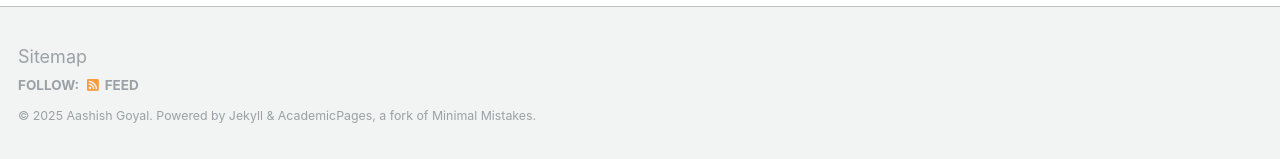
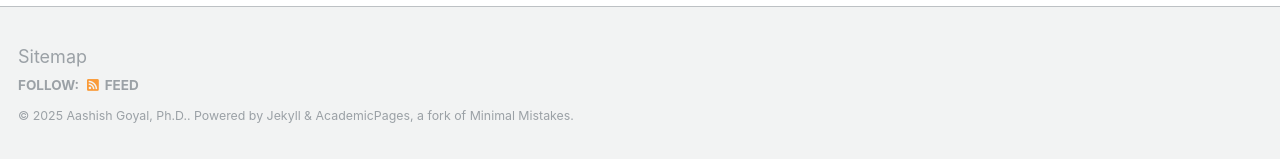
Before and after one commit to aashishgoyal0110/aashishgoyal0110.github.io, a Jekyll site: the page built from _pages/misc.md, in a window 1280 px wide. Shown: the part 738-897 px from the top of the page. Built offline with Jekyll 4.4.1, drawn with Linux system fonts in a browser that asks for light colours; some web fonts are replaced.

```diff
--- a/_config.yml
+++ b/_config.yml
@@ -9,7 +9,7 @@
 locale                   : "en-US"
 title                    : "Aashish Goyal"
 title_separator          : "-"
-name                     : &name "Aashish Goyal"
+name                     : &name "Aashish Goyal, Ph.D."
 description              : &description "personal description"
 url                      : https://aashishgoyal0110.github.io # the base hostname & protocol for your site e.g. "https://mmistakes.github.io"
 baseurl                  : "" # the subpath of your site, e.g. "/blog"
```
